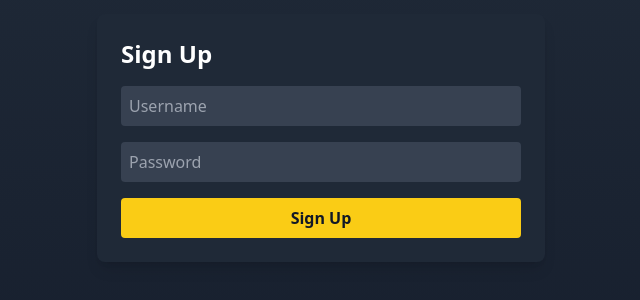
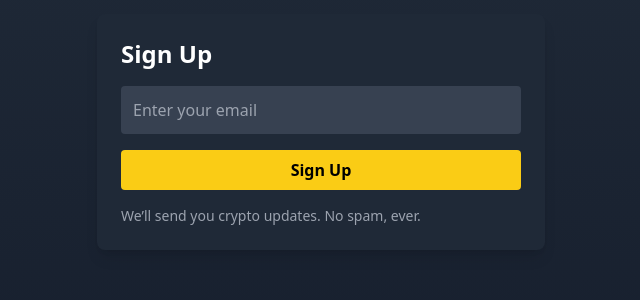
Before and after one commit to osotrouble746/Your-crypto-jackpot, a plain HTML site: page index.html in a window 1280 px wide. Shown: the part 74-374 px from the top of the page, without its empty margins (319-959 px from the left). Drawn offline with nearby package versions, Linux system fonts and the light colour scheme.

Commit message:
Update index.html

```diff
--- a/index.html
+++ b/index.html
@@ -9,13 +9,27 @@
 </head>
 <body class="bg-gray-900 text-white font-sans min-h-screen flex flex-col items-center bg-gradient-to-b from-gray-800 to-gray-900 p-4">
   <h1 class="text-5xl font-bold mb-6 text-yellow-400">CryptoJackpot</h1>
-  <div id="signup" class="w-full max-w-md bg-gray-800 p-6 rounded-lg shadow-lg">
-    <h2 class="text-2xl font-semibold mb-4">Sign Up</h2>
-    <input id="username" type="text" placeholder="Username" class="w-full p-2 mb-4 bg-gray-700 text-white rounded">
-    <input id="password" type="password" placeholder="Password" class="w-full p-2 mb-4 bg-gray-700 text-white rounded">
-    <button onclick="handleSignup()" class="w-full p-2 bg-yellow-400 text-gray-900 font-bold rounded hover:bg-yellow-500">Sign Up</button>
-    <p id="error" class="text-red-400 mt-2 hidden"></p>
-  </div>
+  <div class="w-full max-w-md bg-gray-800 p-6 rounded-lg shadow-lg">
+  <h2 class="text-2xl font-semibold mb-4">Sign Up</h2>
+
+  <form action="https://formspree.io/f/YOUR_FORM_ID_HERE" method="POST" class="flex flex-col gap-4">
+    <input
+      type="email"
+      name="email"
+      placeholder="Enter your email"
+      required
+      class="p-3 rounded bg-gray-700 text-white placeholder-gray-400 focus:outline-none focus:ring-2 focus:ring-yellow-400"
+    >
+    <button
+      type="submit"
+      class="bg-yellow-400 text-black font-bold py-2 rounded hover:bg-yellow-300 transition"
+    >
+      Sign Up
+    </button>
+  </form>
+
+  <p class="text-sm text-gray-400 mt-4">We’ll send you crypto updates. No spam, ever.</p>
+</div>
   <div id="dashboard" class="w-full max-w-md bg-gray-800 p-6 rounded-lg shadow-lg hidden">
     <h2 class="text-2xl font-semibold mb-4">Dashboard</h2>
     <button onclick="connectWallet()" id="walletButton" class="w-full p-2 bg-yellow-400 text-gray-900 font-bold rounded hover:bg-yellow-500 mb-4">Connect Wallet</button>
```
